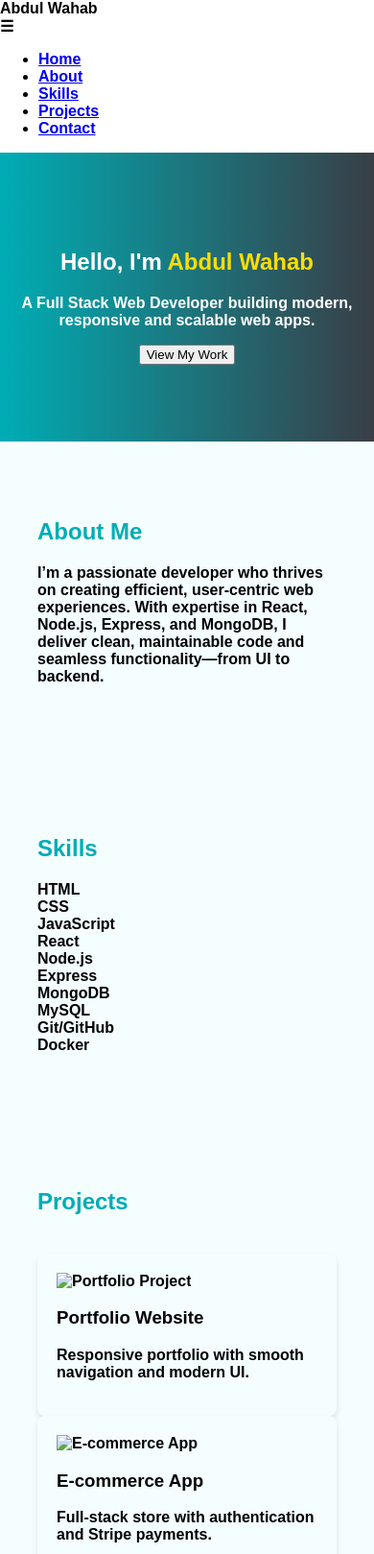
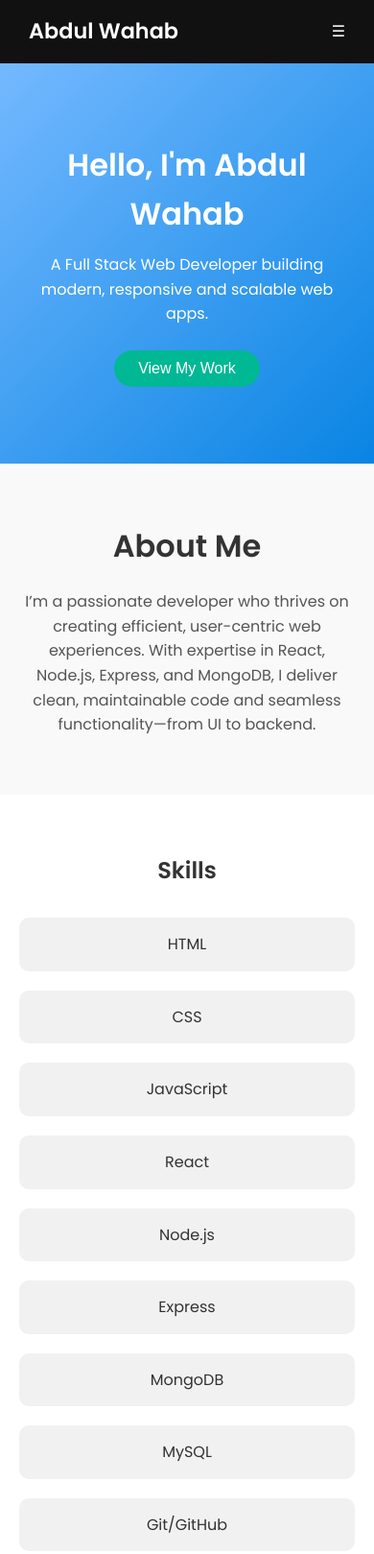
Before and after one commit to Wahab211/my-blog, a plain HTML site: page index.html in a window 390 px wide. Shown: the top 1619 px of the page at 96% size. Drawn offline with Linux system fonts and the light colour scheme.

Commit message:
Update style.css

```diff
--- a/style.css
+++ b/style.css
@@ -1,98 +1,223 @@
-/* Reset */
-@import url('https://fonts.googleapis.com/css2?family=Poppins:wght@400;600&display=swap');
-
-body {
+/* ====== GLOBAL STYLES ====== */
+* {
   margin: 0;
   padding: 0;
   box-sizing: border-box;
-    font-family: Arial, sans-serif;
+}
+
+body {
+  font-family: "Poppins", sans-serif;
+  line-height: 1.6;
+  background: #f9f9f9;
+  color: #333;
+}
+
+/* ====== NAVBAR ====== */
+nav {
+  display: flex;
+  justify-content: space-between;
+  align-items: center;
+  padding: 15px 30px;
+  background: #111;
+  color: #fff;
+}
+
+nav .logo {
+  font-size: 1.4rem;
   font-weight: bold;
 }
 
-/* Navbar */
-.navbar {
-    background: #333;
-    color: white;
-    display: flex;
-    justify-content: space-between;
-    align-items: center;
-    padding: 15px 10%;
-    position: sticky;
-    top: 0;
-}
-
-.nav-links {
+nav ul {
   list-style: none;
   display: flex;
   gap: 20px;
 }
 
-.nav-links a {
-    color: white;
+nav ul li a {
   text-decoration: none;
+  color: #fff;
+  font-weight: 500;
+  transition: color 0.3s;
 }
 
-.nav-links a:hover {
-    color: #00adb5;
+nav ul li a:hover {
+  color: #00b894;
 }
 
-/* Hero Section */
+/* Mobile nav stack */
+@media (max-width: 768px) {
+  nav ul {
+    flex-direction: column;
+    gap: 10px;
+    display: none; /* hide by default for hamburger toggle */
+  }
+
+  nav.active ul {
+    display: flex;
+  }
+}
+
+/* ====== HERO SECTION ====== */
 .hero {
-    background: linear-gradient(to right, #00adb5, #393e46);
-    color: white;
   text-align: center;
   padding: 80px 20px;
+  background: linear-gradient(135deg, #74b9ff, #0984e3);
+  color: #fff;
 }
 
-.hero h1 span {
-    color: #ffdd00;
+.hero h1 {
+  font-size: 3rem;
+  margin-bottom: 15px;
 }
 
-.btn {
-    background: #ffdd00;
-    color: #333;
-    padding: 10px 20px;
-    margin-top: 20px;
-    display: inline-block;
-    text-decoration: none;
-    border-radius: 5px;
+.hero p {
+  font-size: 1.2rem;
+  margin-bottom: 25px;
 }
 
-/* About, Skills, Projects, Contact */
-section {
-    background: #f4feff;
-    padding: 60px 10%;
+.hero button {
+  padding: 10px 25px;
+  font-size: 1rem;
+  border: none;
+  border-radius: 25px;
+  background: #00b894;
+  color: #fff;
+  cursor: pointer;
+  transition: background 0.3s;
 }
 
-section h2 {
-    margin-bottom: 20px;
-    color: #00adb5;
+.hero button:hover {
+  background: #019875;
 }
 
-/* Projects */
+/* Hero responsive */
+@media (max-width: 768px) {
+  .hero h1 {
+    font-size: 2rem;
+  }
+
+  .hero p {
+    font-size: 1rem;
+  }
+}
+
+/* ====== ABOUT SECTION ====== */
+.about {
+  max-width: 900px;
+  margin: auto;
+  padding: 60px 20px;
+  text-align: center;
+}
+
+.about h2 {
+  font-size: 2rem;
+  margin-bottom: 20px;
+}
+
+.about p {
+  font-size: 1rem;
+  color: #555;
+}
+
+/* ====== SKILLS SECTION ====== */
+.skills {
+  padding: 60px 20px;
+  background: #fff;
+}
+
+.skills h2 {
+  text-align: center;
+  margin-bottom: 30px;
+}
+
+.skills-grid {
+  display: grid;
+  grid-template-columns: repeat(4, 1fr);
+  gap: 20px;
+  max-width: 1000px;
+  margin: auto;
+  text-align: center;
+}
+
+.skill {
+  padding: 15px;
+  background: #f1f1f1;
+  border-radius: 10px;
+  transition: transform 0.3s;
+}
+
+.skill:hover {
+  transform: translateY(-5px);
+}
+
+/* Skills responsive */
+@media (max-width: 992px) {
+  .skills-grid {
+    grid-template-columns: repeat(2, 1fr);
+  }
+}
+
+@media (max-width: 576px) {
+  .skills-grid {
+    grid-template-columns: 1fr;
+  }
+}
+
+/* ====== PROJECTS SECTION ====== */
 .projects {
+  padding: 60px 20px;
+  background: #f9f9f9;
+}
+
+.projects h2 {
+  text-align: center;
+  margin-bottom: 30px;
+}
+
+.project-grid {
   display: grid;
-    grid-template-columns: repeat(auto-fit, minmax(250px, 1fr));
-    gap: 20px;
+  grid-template-columns: repeat(3, 1fr);
+  gap: 25px;
+  max-width: 1200px;
+  margin: auto;
 }
 
 .project-card {
-    background: #f4feff;
-    padding: 20px;
-    border-radius: 8px;
-    box-shadow: 0px 4px 6px rgba(0, 0, 0, 0.1);
+  background: #fff;
+  border-radius: 10px;
+  overflow: hidden;
+  box-shadow: 0 4px 10px rgba(0,0,0,0.1);
+  transition: transform 0.3s;
 }
 
-.project-card a {
-    color: #00adb5;
-    text-decoration: none;
-    font-weight: bold;
+.project-card:hover {
+  transform: translateY(-5px);
 }
 
-/* Footer */
-footer {
-    background: #333;
-    color: white;
+.project-card img {
+  width: 100%;
+  height: auto;
+  display: block;
+}
+
+.project-card .content {
+  padding: 15px;
   text-align: center;
-    padding: 15px;
 }
+
+/* Projects responsive */
+@media (max-width: 992px) {
+  .project-grid {
+    grid-template-columns: repeat(2, 1fr);
+  }
+}
+
+@media (max-width: 576px) {
+  .project-grid {
+    grid-template-columns: 1fr;
+  }
+}
+
+/* ====== CONTACT SECTION ====== */
+.contact {
+  padding: 60px}
```
Lines whose indentation alone changed are shown as unchanged.
